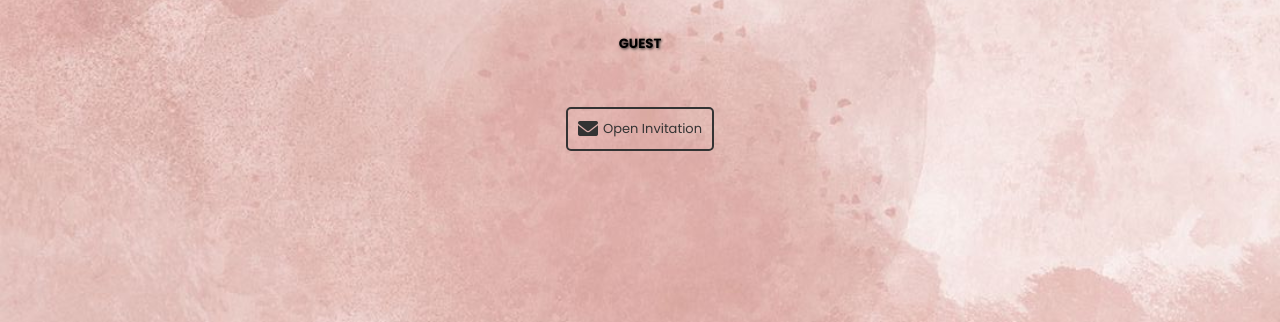
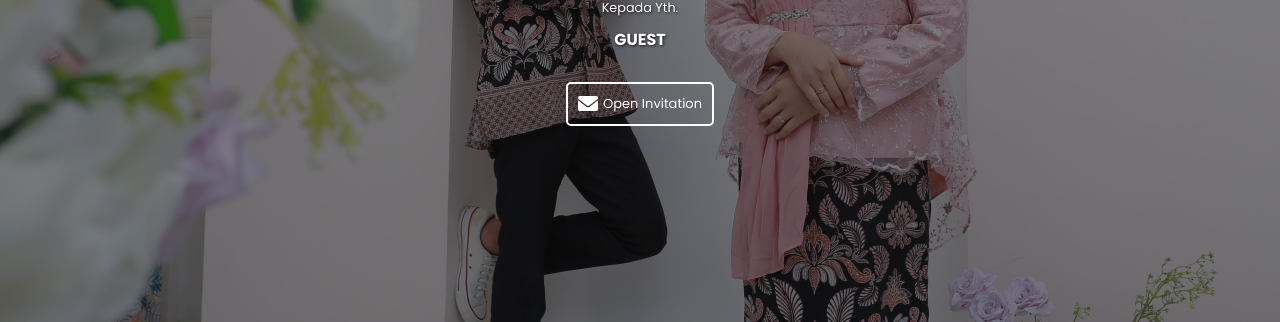
Before and after one commit to nicwaproject/Theme-2-Wedding-Invitation, a plain HTML site: page index.html in a window 1280 px wide. Shown: the part 478-800 px from the top of the page. Drawn offline with Linux system fonts and the light colour scheme; no server answers; a web font is replaced by a local one.

Commit message:
Update styles.css

```diff
--- a/styles.css
+++ b/styles.css
@@ -16,9 +16,8 @@ body {
 }
 
 /* COVER */
-
 #cover {
-    background-image: url('background2.jpeg');
+    background-image: url('gallery5.jpeg');
     background-size: cover;
     background-position: center;
     background-repeat: no-repeat;
@@ -28,9 +27,25 @@ body {
     align-items: center;
     height: 100vh;
     text-align: center;
+    color: white;
 }
 
-h1 {
+#cover .overlay {
+    position: absolute;
+    top: 0;
+    left: 0;
+    width: 100%;
+    height: 100%;
+    background-color: rgba(0, 0, 0, 0.5);
+    z-index: 1;
+}
+
+#cover > *:not(.overlay) {
+    position: relative;
+    z-index: 2;
+}
+
+#cover h1 {
     font-size: 1em;
     margin-bottom: 10px;
     font-family: "Poppins", sans-serif;
@@ -46,14 +61,19 @@ h1 {
     font-size: 3em;
 }
 
-p {
-    font-size: 1em;
+#cover p {
+    font-size: 0.8em;
     margin: 0;
     padding: 0;
     font-family: "Poppins", sans-serif;
     font-weight: 400;
     font-style: normal;
     line-height: 3;
+}
+
+#guest {
+    font-size: 1em;
+    margin: 0;
 }
 
 #openInvitation {
@@ -77,16 +97,16 @@ p {
     padding: 10px 20px; /* Mengatur padding untuk tombol */
     font-size: 16px; /* Mengatur ukuran font */
     cursor: pointer; /* Mengubah kursor saat hover */
-    border: 2px solid #333; /* Mengatur border tombol */
+    border: 2px solid white; /* Mengatur border tombol */
     background: transparent; /* Mengatur latar belakang tombol menjadi transparan */
-    color: #333; /* Mengatur warna teks tombol */
+    color: white; /* Mengatur warna teks tombol */
     border-radius: 5px; /* Mengatur sudut tombol */
     transition: background-color 0.3s, color 0.3s; /* Menambahkan efek transisi */
 }
 
 .transparentButton:hover {
-    background-color: #333; /* Mengatur latar belakang saat hover */
-    color: #fff; /* Mengatur warna teks saat hover */
+    background-color: var(--nav-color); /* Mengatur latar belakang saat hover */
+    color: white; /* Mengatur warna teks saat hover */
 }
 
 
@@ -1106,7 +1126,7 @@ footer {
 
     /* COVER */
     #cover {
-        background-image: url('background1.jpeg');
+        background-image: url('gallery4.jpeg');
     }
 
     /* SECTION 1 */
```
